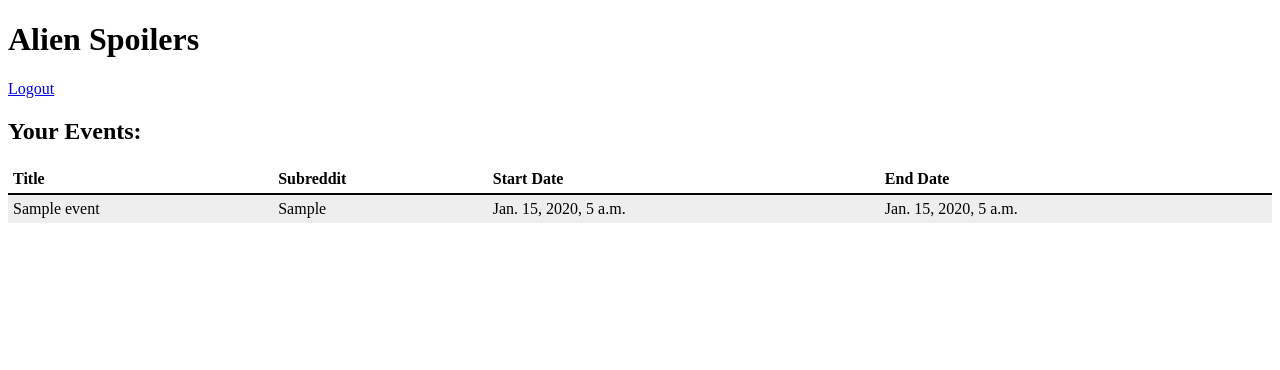
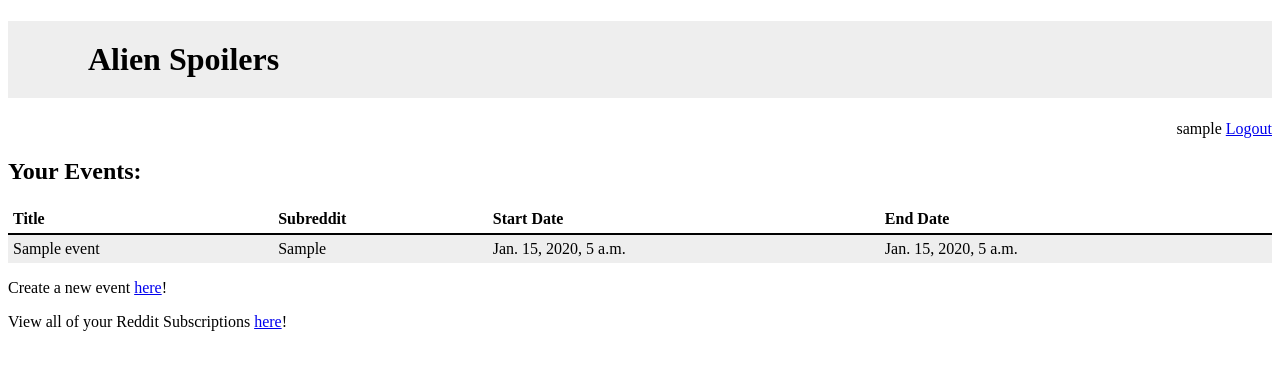
Before and after one commit to astonshane/Alien-Spoilers, a Django app: page / in a window 1280 px wide. Shown: the top 370 px of the page. Run offline with Django 3.2, Linux system fonts and the light colour scheme; a user stored in the database is signed in; tables that the repository leaves empty hold one stand-in row (values such as "Sample post"); parts of the project's set-up code (start-up, migrations or seed data) failed here and were passed over.

Commit message:
messing with templates

```diff
--- a/alienspoilers/templates/base.html
+++ b/alienspoilers/templates/base.html
@@ -9,14 +9,19 @@
 <body>
     <div id="sidebar">
         {% block topbar %}
-        <h1><a href="/" style="color:black; text-decoration: none;">Alien Spoilers</a></h1>
+        <h1 style="background-color: #eee; padding: 20px 20px 20px 80px;">
+          <a href="/" style="color:black; text-decoration: none;">Alien Spoilers</a>
+        </h1>
+
+        <div style="text-align:right">
         {% if user.is_authenticated %}
-        <a href="/subs/logout/">Logout</a><br />
+        {{user.username}} <a href="/subs/logout/">Logout</a>
         {% else %}
-        <a href="/subs/logout/">Login</a><br />
-        <a href="/subs/register/">Register Here!</a><br />
+        <a href="/subs/logout/">Login</a>
+        <a href="/subs/register/">Register Here!</a>
         {% endif %}
         {% endblock %}
+      </div>
     </div>
 
     <div id="content">
--- a/alienspoilers/templates/subs/index.html
+++ b/alienspoilers/templates/subs/index.html
@@ -43,31 +43,12 @@
   {% endfor %}
   </table>
 
+  <p>
+    Create a new event <a href="/subs/create_event">here</a>!
+  </p>
+
+  <p>
+    View all of your Reddit Subscriptions <a href="/subs/my_subreddits">here</a>!
+  </p>
 
 {% endblock %}
-
-
-<!--
-<!DOCTYPE html>
-<html>
-    <head>
-        <title>Alien Spoilers</title>
-    </head>
-
-    <body>
-        <h1>Alien Spoilers says... hello {{ user.username }}!</h1>
-        <a href="/subs/logout/">Logout</a><br />
-
-        {% if user_name %}
-          <p>Your reddit account name is: {{user_name}} </p>
-          {% for subreddit in my_subreddits %}
-            <a href={{subreddit.url}}> {{subreddit.name}} </a><br/>
-          {% endfor %}
-
-        {% else %}
-          <p> Link Your reddit account <a href={{link_url}}>here</a> </p>
-        {% endif %}
-
-    </body>
-</html>
--->
```
Also changed, not shown: alienspoilers/templates/subs/my_subreddits.html (+3 -27 lines).
